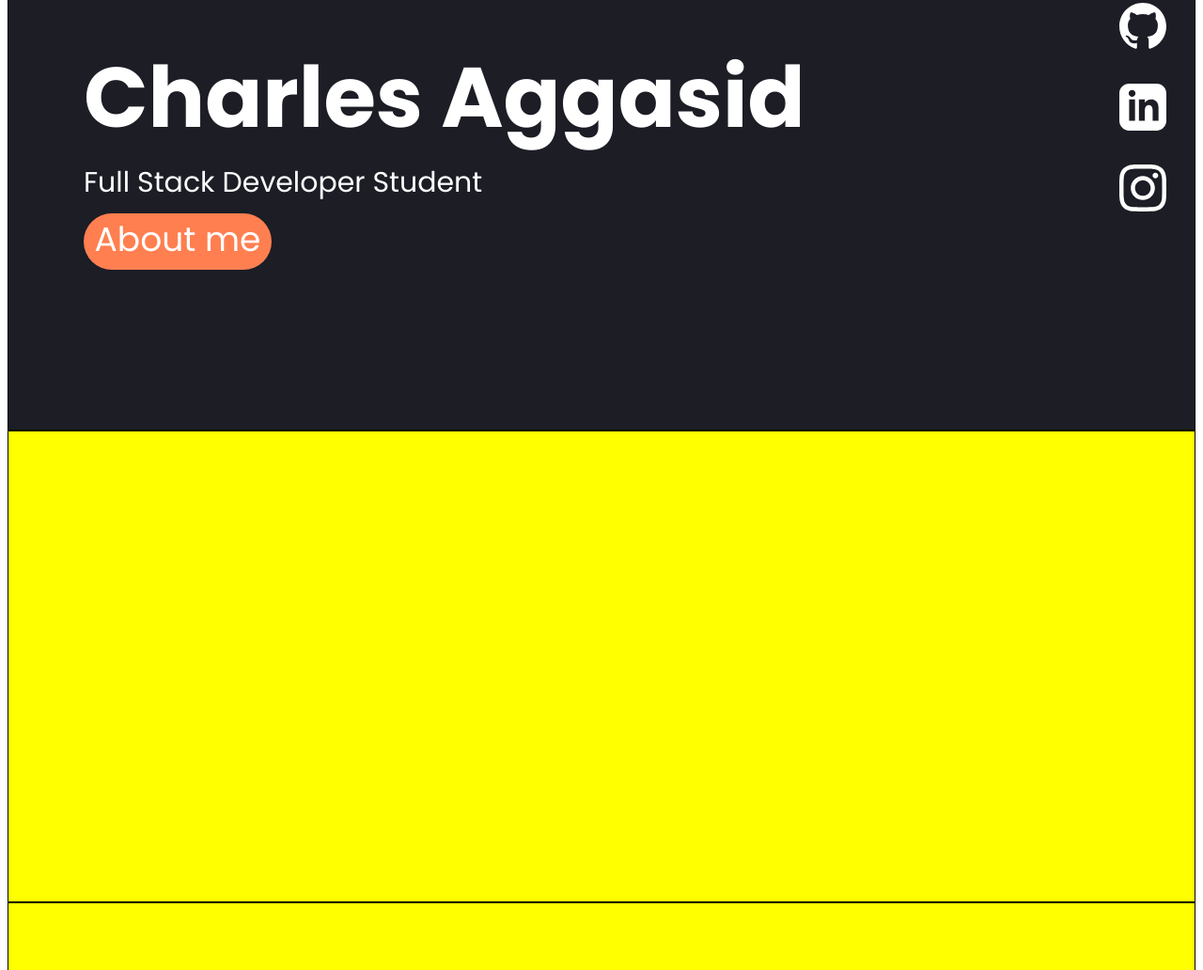
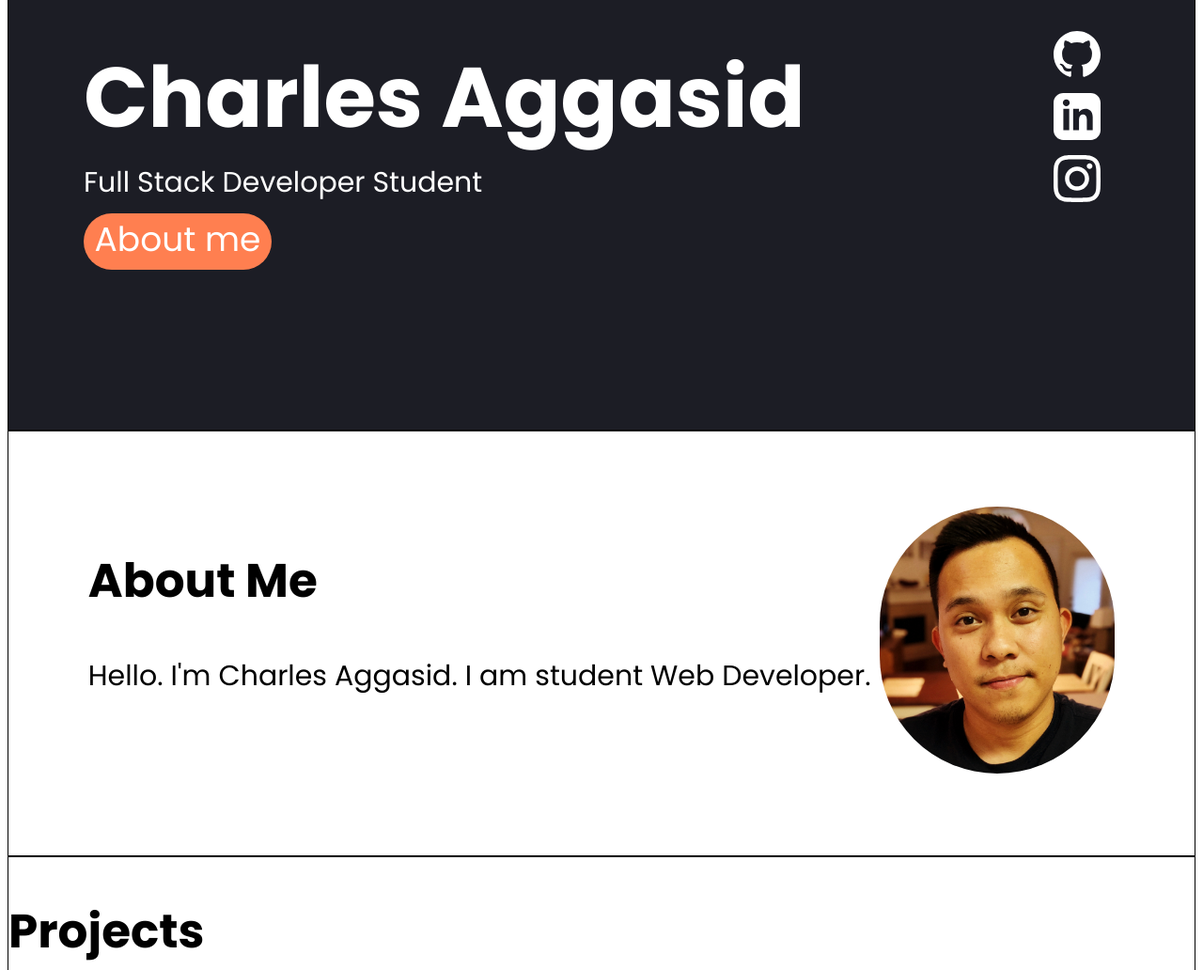
Before and after one commit to charlesaggasid/portfolio-website, a plain HTML site: page index.html in a window 1280 px wide. Shown: the part 352-1384 px from the top of the page at 94% size. Drawn offline with Linux system fonts and the light colour scheme.

Commit message:
project-card

```diff
--- a/index.html
+++ b/index.html
@@ -32,31 +32,47 @@
       </div>
 
       <div class="socials">
-        <a href="https://github.com/charlesaggasid" class="social"><svg xmlns="http://www.w3.org/2000/svg" fill='white'
-            width="50" height="50" viewBox="0 0 24 24">
+        <div><a href="https://github.com/charlesaggasid" class="social"><svg xmlns="http://www.w3.org/2000/svg"
+              fill='white' width="50" height="50" viewBox="0 0 24 24">
               <path
                 d="M12 0c-6.626 0-12 5.373-12 12 0 5.302 3.438 9.8 8.207 11.387.599.111.793-.261.793-.577v-2.234c-3.338.726-4.033-1.416-4.033-1.416-.546-1.387-1.333-1.756-1.333-1.756-1.089-.745.083-.729.083-.729 1.205.084 1.839 1.237 1.839 1.237 1.07 1.834 2.807 1.304 3.492.997.107-.775.418-1.305.762-1.604-2.665-.305-5.467-1.334-5.467-5.931 0-1.311.469-2.381 1.236-3.221-.124-.303-.535-1.524.117-3.176 0 0 1.008-.322 3.301 1.23.957-.266 1.983-.399 3.003-.404 1.02.005 2.047.138 3.006.404 2.291-1.552 3.297-1.23 3.297-1.23.653 1.653.242 2.874.118 3.176.77.84 1.235 1.911 1.235 3.221 0 4.609-2.807 5.624-5.479 5.921.43.372.823 1.102.823 2.222v3.293c0 .319.192.694.801.576 4.765-1.589 8.199-6.086 8.199-11.386 0-6.627-5.373-12-12-12z" />
-          </svg></a>
-        <div class="social"><svg xmlns="http://www.w3.org/2000/svg" fill='white' width="50" height="50"
-            viewBox="0 0 24 24">
+            </svg></a></div>
+        <div><a href="https://www.linkedin.com/in/charles-aggasid-871853222/" class="social"><svg
+              xmlns="http://www.w3.org/2000/svg" fill='white' width="50" height="50" viewBox="0 0 24 24">
               <path
                 d="M19 0h-14c-2.761 0-5 2.239-5 5v14c0 2.761 2.239 5 5 5h14c2.762 0 5-2.239 5-5v-14c0-2.761-2.238-5-5-5zm-11 19h-3v-11h3v11zm-1.5-12.268c-.966 0-1.75-.79-1.75-1.764s.784-1.764 1.75-1.764 1.75.79 1.75 1.764-.783 1.764-1.75 1.764zm13.5 12.268h-3v-5.604c0-3.368-4-3.113-4 0v5.604h-3v-11h3v1.765c1.396-2.586 7-2.777 7 2.476v6.759z" />
-          </svg></div>
-        <div class="social"><svg xmlns="http://www.w3.org/2000/svg" fill='white' width="50" height="50"
+            </svg></a></div>
+        <div><a class="social"><svg xmlns="http://www.w3.org/2000/svg" fill='white' width="50" height="50"
               viewBox="0 0 24 24">
               <path
                 d="M12 2.163c3.204 0 3.584.012 4.85.07 3.252.148 4.771 1.691 4.919 4.919.058 1.265.069 1.645.069 4.849 0 3.205-.012 3.584-.069 4.849-.149 3.225-1.664 4.771-4.919 4.919-1.266.058-1.644.07-4.85.07-3.204 0-3.584-.012-4.849-.07-3.26-.149-4.771-1.699-4.919-4.92-.058-1.265-.07-1.644-.07-4.849 0-3.204.013-3.583.07-4.849.149-3.227 1.664-4.771 4.919-4.919 1.266-.057 1.645-.069 4.849-.069zm0-2.163c-3.259 0-3.667.014-4.947.072-4.358.2-6.78 2.618-6.98 6.98-.059 1.281-.073 1.689-.073 4.948 0 3.259.014 3.668.072 4.948.2 4.358 2.618 6.78 6.98 6.98 1.281.058 1.689.072 4.948.072 3.259 0 3.668-.014 4.948-.072 4.354-.2 6.782-2.618 6.979-6.98.059-1.28.073-1.689.073-4.948 0-3.259-.014-3.667-.072-4.947-.196-4.354-2.617-6.78-6.979-6.98-1.281-.059-1.69-.073-4.949-.073zm0 5.838c-3.403 0-6.162 2.759-6.162 6.162s2.759 6.163 6.162 6.163 6.162-2.759 6.162-6.163c0-3.403-2.759-6.162-6.162-6.162zm0 10.162c-2.209 0-4-1.79-4-4 0-2.209 1.791-4 4-4s4 1.791 4 4c0 2.21-1.791 4-4 4zm6.406-11.845c-.796 0-1.441.645-1.441 1.44s.645 1.44 1.441 1.44c.795 0 1.439-.645 1.439-1.44s-.644-1.44-1.439-1.44z" />
-          </svg></div>
+            </svg></a></div>
       </div>
 
     </div>
+  </section>
+
+  <section class="sub-section">
+    <div class="information">
+      <h2>About Me</h2>
+      <p>Hello. I'm Charles Aggasid. I am student Web Developer. </p>
+    </div>
+    <div class="headshot-container">
+      <img class="headshot" src="img/headshot.JPG" alt="">
+    </div>
+  </section>
+
+  <section>
+    <h2>Projects</h2>
+    <div class="project-container">
+      <div class="project-card"></div>
+      <div class="project-card"></div>
+      <div class="project-card"></div>
+      <div class="project-card"></div>
+    </div>
+  </section>
 
 
-  </section>
-
-  <section></section>
-  <section></section>
-  <section></section>
   <footer></footer>
 
 
--- a/style.css
+++ b/style.css
@@ -3,8 +3,8 @@ body {
 }
 
 section {
-  height: 500px;
-  background-color: yellow;
+  /* height: 500px; */
+  background-color: white;
   border: 1px solid black;
 }
 
@@ -86,10 +86,31 @@ li {
 }
 
 .socials {
-  margin-right: 10px;
+  /* margin-right: 1px; */
   margin-bottom: 60px;
 }
 
 .social {
-  margin: 20px;
+  margin: 100px;
 }
+.sub-section {
+  display: flex;
+  justify-content: space-around;
+  padding: 80px;
+  /* margin: 80px; */
+}
+
+h2 {
+  font-size: 50px;
+}
+
+.headshot {
+  width: 250px;
+  border-radius: 150px;
+}
+
+.project-card {
+  width: 200px;
+  height: 500px;
+  border: 1px solid black;
+}
```
Also changed, not shown: img/headshot.jpg (added). Lines whose indentation alone changed are shown as unchanged.
